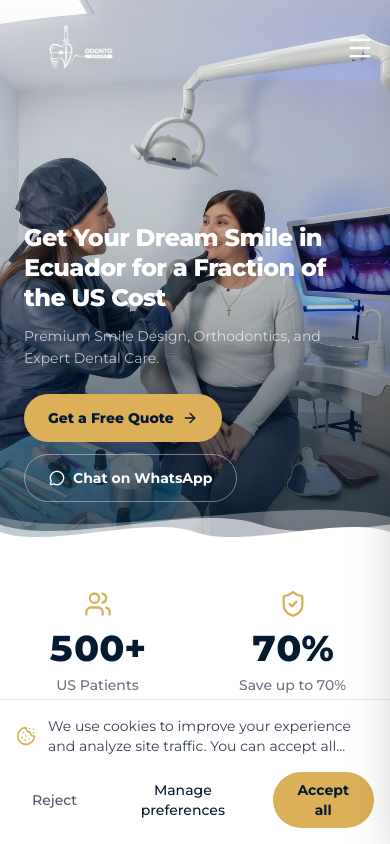
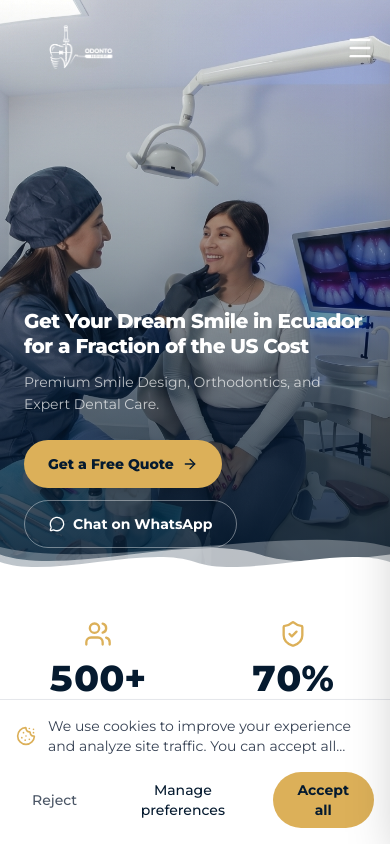
Before and after one commit to reninn34-arch/landing-odontohouse, a Next.js app: page / in a window 390 px wide. Shown: the top 844 px of the page. Built offline with nearby package versions, Linux system fonts and the light colour scheme.

Commit message:
design: adjust hero layout to prevent text from covering faces on mobile

```diff
--- a/components/Hero.tsx
+++ b/components/Hero.tsx
@@ -9,7 +9,7 @@ export const Hero = () => {
   const { t } = useLanguage();
 
   return (
-    <section className="relative h-[550px] md:min-h-screen flex items-end md:items-center overflow-hidden bg-white">
+    <section className="relative h-[580px] md:min-h-screen flex items-end md:items-center overflow-hidden bg-white">
       {/* Full-bleed background image — priority preloads LCP element */}
       <div className="absolute inset-0 z-0">
         <Image
@@ -19,20 +19,20 @@ export const Hero = () => {
           priority
           sizes="100vw"
           quality={90}
-          className="object-cover object-top md:object-center"
+          className="object-cover object-center"
         />
-        {/* Mobile: gradient from bottom only — face stays visible */}
-        <div className="absolute inset-0 bg-gradient-to-t from-[#051A2F]/80 via-[#051A2F]/20 to-transparent md:hidden" />
+        {/* Mobile: bottom-heavy gradient to keep faces clear at the top */}
+        <div className="absolute inset-0 bg-gradient-to-t from-[#051A2F]/90 via-[#051A2F]/40 to-transparent md:hidden" />
         {/* Desktop: gradient from left — original design */}
         <div className="absolute inset-0 hidden md:block bg-gradient-to-r from-[#051A2F]/85 via-[#051A2F]/40 to-transparent" />
       </div>
 
       {/* Content */}
-      <div className="w-full px-6 sm:px-8 lg:pl-14 relative z-20 pb-12 pt-24 md:pt-28 md:pb-24">
+      <div className="w-full px-6 sm:px-8 lg:pl-14 relative z-20 pb-8 pt-32 md:pt-28 md:pb-24">
         <div className="max-w-sm md:max-w-md">
 
           <h1
-            className="animate-slide-up-fade text-2xl sm:text-3xl md:text-4xl lg:text-5xl font-extrabold text-white leading-tight tracking-tight mb-3 md:mb-5"
+            className="animate-slide-up-fade text-xl sm:text-3xl md:text-4xl lg:text-5xl font-extrabold text-white leading-tight tracking-tight mb-3 md:mb-5"
           >
             {t.hero.headline}
           </h1>
```
